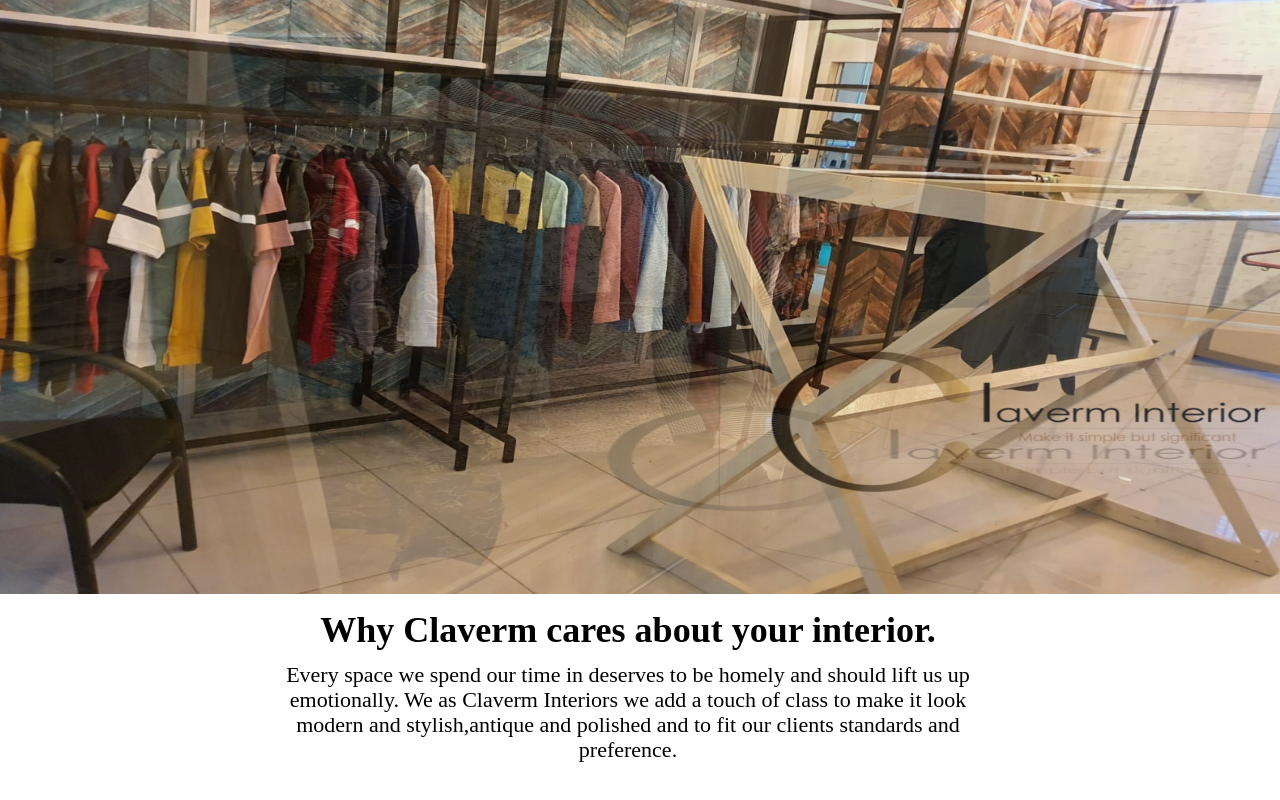
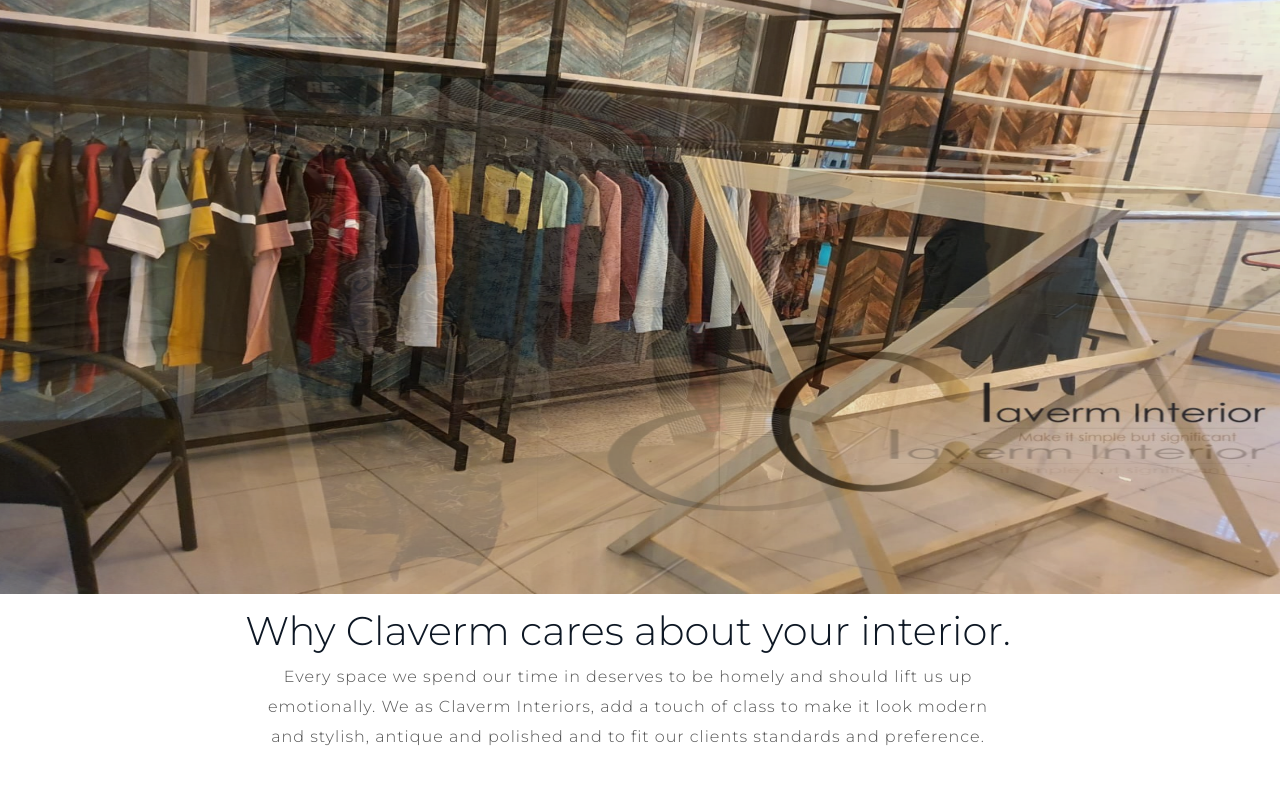
Before and after one commit to AVR-GCC/ClavermInteriors, a Next.js app: page / in a window 1280 px wide. Shown: the part 334-1134 px from the top of the page. Built offline with nearby package versions, Linux system fonts and the light colour scheme.

Commit message:
Fix and stylize text

```diff
--- a/pages/index.js
+++ b/pages/index.js
@@ -18,6 +18,9 @@
       <Head>
         <title>Claverm Interiors</title>
         <link rel="icon" href="/favicon.ico" />
+        <link rel="preconnect" href="https://fonts.googleapis.com" />
+        <link rel="preconnect" href="https://fonts.gstatic.com" crossorigin />
+        <link href="https://fonts.googleapis.com/css2?family=Montserrat:wght@300&display=swap" rel="stylesheet" />
       </Head>
 
       <main>
@@ -34,7 +37,7 @@
               Why Claverm cares about your interior.
             </div>
             <div className={styles.decriptionText}>
-              Every space we spend our time in deserves to be homely and should lift us up emotionally. We as Claverm Interiors we add a touch of class to make it look modern and stylish,antique and polished and to fit our clients standards and preference.
+              Every space we spend our time in deserves to be homely and should lift us up emotionally. We as Claverm Interiors, add a touch of class to make it look modern and stylish, antique and polished and to fit our clients standards and preference.
             </div>
           </div>
           {/* <img src={watermark1.src} alt="main-image" width="50%"></img> */}
@@ -45,4 +48,5 @@
     </div>
   )
 };
-        export default Home
+
+export default Home;
--- a/styles/Home.module.css
+++ b/styles/Home.module.css
@@ -45,17 +45,22 @@
 }
 
 .decriptionTitle {
+  color: #0d1724;
+  font-family: 'Montserrat', sans-serif;
   text-align: center;
-  font-size: 36px;
-  font-weight: bold;
+  font-size: 40px;
   margin: 4px;
 }
 
 .decriptionText {
+  color: #545454;
+  font-family: 'Montserrat', sans-serif;
   text-align: center;
   margin: 15px;
   width: 60%;
-  font-size: 22px;
+  font-size: 16px;
+  letter-spacing: 1px;
+  line-height: 30px;
 }
 
 .tabs {
```
